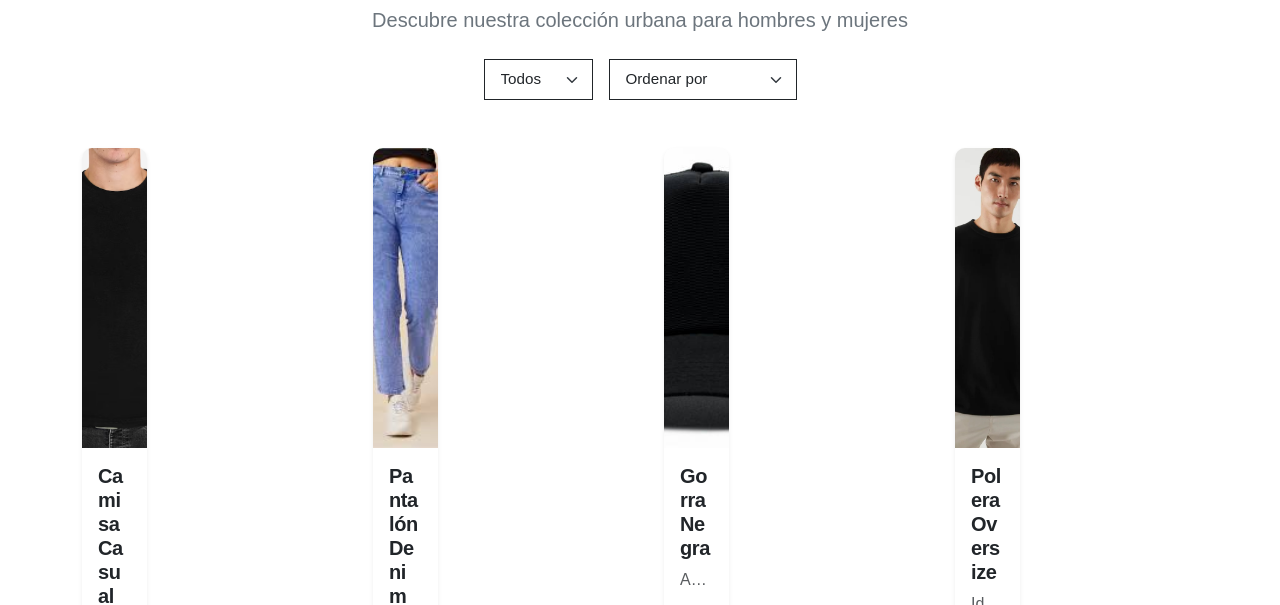
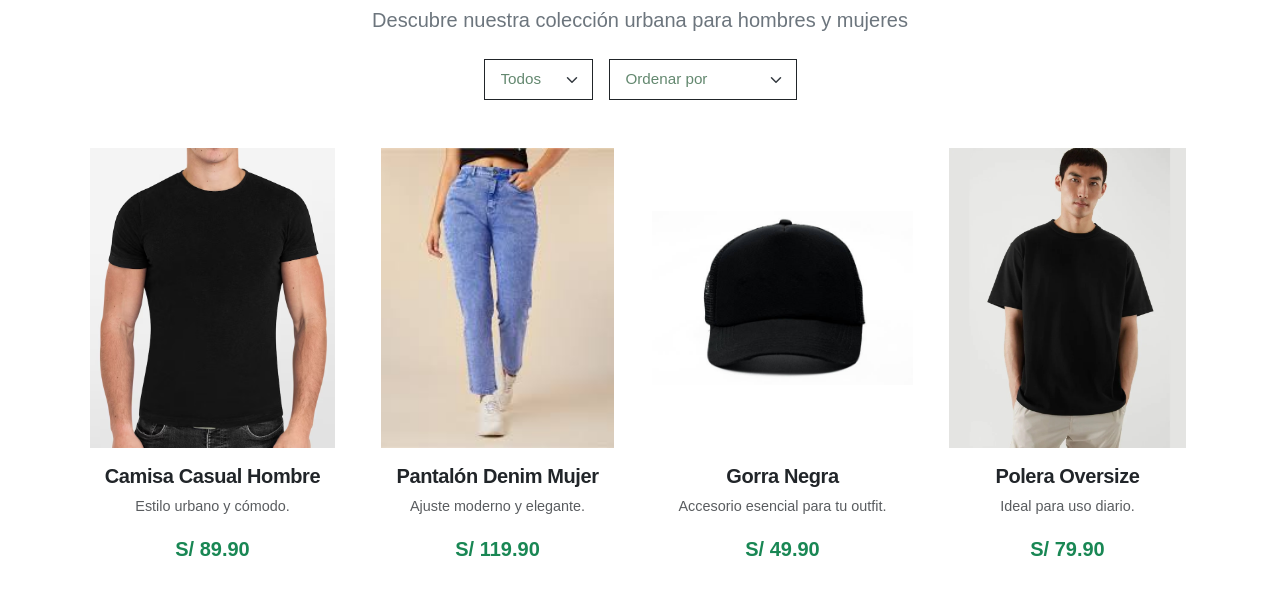
Before and after one commit to Kasper85/urban-uss-web, a plain HTML site: page catalog.html in a window 1280 px wide. Shown: the part 165-770 px from the top of the page. Drawn offline with nearby package versions, Linux system fonts and the light colour scheme.

Commit message:
Corregido tamaño de imagenes en seccion catalogo, tambien se corrigio el filtro por categoria ahora se puede filtrar la ropa de cada uno hombre/mujer/accesorios

```diff
--- a/catalog.html
+++ b/catalog.html
@@ -26,8 +26,8 @@
         <div class="filters d-flex justify-content-center gap-3 mt-4 flex-wrap">
           <select id="filterCategory" class="form-select w-auto border-dark rounded-0">
             <option value="all">Todos</option>
-            <option value="hombre">Hombres</option>
-            <option value="mujer">Mujeres</option>
+            <option value="hombres">Hombres</option>
+            <option value="mujeres">Mujeres</option>
             <option value="accesorios">Accesorios</option>
           </select>
 
--- a/components/header.html
+++ b/components/header.html
@@ -35,9 +35,9 @@
             Catálogo
           </a>
           <ul class="dropdown-menu border-0 shadow">
-            <li><a class="dropdown-item" href="catalog.html">Hombres</a></li>
-            <li><a class="dropdown-item" href="catalog.html">Mujeres</a></li>
-            <li><a class="dropdown-item" href="catalog.html">Accesorios</a></li>
+            <li><a class="dropdown-item" href="catalog.html?category=hombres">Hombres</a></li>
+            <li><a class="dropdown-item" href="catalog.html?category=mujeres">Mujeres</a></li>
+            <li><a class="dropdown-item" href="catalog.html?category=accesorios">Accesorios</a></li>
           </ul>
         </li>
         <li class="nav-item">
--- a/css/catalog.css
+++ b/css/catalog.css
@@ -38,41 +38,49 @@
   background-color: #fff;
   font-size: 0.95rem;
   cursor: pointer;
+  color: var(--color-secundario);
   transition: border-color 0.3s;
 }
 
 .filters select:hover {
-  border-color: var(--color-acento);
+  border-color: var(--color-secundario);
 }
 
 /* ----- Productos ----- */
-.product-grid {
+/*.product-grid {
   display: grid;
   grid-template-columns: repeat(auto-fit, minmax(200px, 1fr));
   gap: 1.5rem;
-}
+}*/
 
 .product-card {
-  border: 1px solid var(--color-gris);
-  border-radius: 10px;
+  height: 100%;
+  display: flex;
+  flex-direction: column;
+  border: none;
+  border-radius: 0;
   overflow: hidden;
   background-color: #fff;
   transition: transform 0.3s ease, box-shadow 0.3s ease;
 }
 
 .product-card:hover {
-  transform: translateY(-5px);
-  box-shadow: 0 8px 16px rgba(0, 0, 0, 0.08);
+  transform: translateY(0);
+  box-shadow:none;
+  border: 1px solid var(--color-gris);
 }
 
 .product-card img {
   width: 100%;
   height: 240px;
-  object-fit: cover;
+  object-fit: contain;
 }
 
 .product-info {
-  padding: 1rem;
+  display: flex;
+  flex-direction: column;
+  flex-grow: 1;
+  padding: 1rem 1rem 1.5rem 1rem;
   text-align: center;
 }
 
@@ -87,7 +95,8 @@
 }
 
 .product-price {
-  margin-top: 0.5rem;
+  margin-top: auto;
+  margin-bottom: 0;
   font-weight: bold;
   color: var(--color-principal);
 }
--- a/js/catalog.js
+++ b/js/catalog.js
@@ -9,6 +9,13 @@ $(document).ready(function () {
 
   let currentProducts = [...products];
 
+  const urlParams= new URLSearchParams(window.location.search)
+  const initialCategory= urlParams.get('category')
+  if (initialCategory){
+    currentProducts = products.filter(p=> p.category.toLowerCase()=== initialCategory.toLowerCase());
+    $filterCategory.val(initialCategory.toLowerCase());
+  }
+
   renderProducts(currentProducts);
 
   // Filtro por categoría
@@ -16,7 +23,7 @@ $(document).ready(function () {
     const selected = $(this).val();
     currentProducts = selected === "all"
       ? [...products]
-      : products.filter(p => p.category === selected);
+      : products.filter(p => p.category.toLowerCase() === selected.toLowerCase());
     renderProducts(currentProducts);
   });
 
@@ -35,8 +42,8 @@ $(document).ready(function () {
   function renderProducts(list) {
     $grid.empty();
     list.forEach(product => {
-      const $col = $("<div>").addClass("col-md-4 col-sm-6");
-      const $card = $("<div>").addClass("card h-100 border-0 shadow-sm product-card cursor-pointer");
+      const $col = $("<div>").addClass("col-6 col-md-4 col-lg-3 h-100");
+      const $card = $("<div>").addClass("card h-100 product-card cursor-pointer");
 
       // Evento click para ir al detalle
       $card.on("click", function () {
@@ -44,11 +51,11 @@ $(document).ready(function () {
       });
 
       $card.html(`
-                <img src="assets/img/productos/${product.image}" class="card-img-top object-fit-cover" alt="${product.name}" style="height: 300px;">
-                <div class="card-body">
+                <img src="assets/img/productos/${product.image}" class="card-img-top" alt="${product.name}" style="height: 300px;">
+                <div class="card-body product-info h-100">
                     <h5 class="card-title fw-bold">${product.name}</h5>
                     <p class="card-text text-muted text-truncate">${product.description}</p>
-                    <p class="card-text fw-bold text-success fs-5">S/ ${product.price.toFixed(2)}</p>
+                    <p class="card-text fw-bold text-success fs-5 h-100">S/ ${product.price.toFixed(2)}</p>
                 </div>
             `);
 
--- a/js/data.js
+++ b/js/data.js
@@ -9,7 +9,7 @@ const products = [
     description: "Estilo urbano y cómodo.",
     price: 89.9,
     image: "camisa1.jpg",
-    category: "hombre",
+    category: "hombres",
   },
   {
     id: 2,
@@ -17,7 +17,7 @@ const products = [
     description: "Ajuste moderno y elegante.",
     price: 119.9,
     image: "pantalonm1.jpg",
-    category: "mujer",
+    category: "mujeres",
   },
   {
     id: 3,
@@ -33,6 +33,6 @@ const products = [
     description: "Ideal para uso diario.",
     price: 79.9,
     image: "camisa2.jpg",
-    category: "hombre",
+    category: "hombres",
   },
 ];
```
